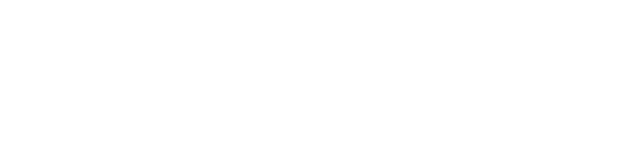
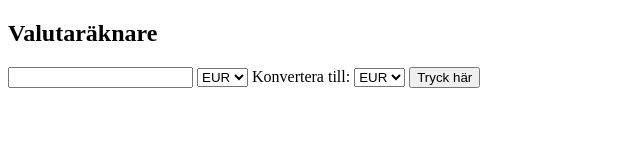
Before and after one commit to Citronpeppar/Currency-Calc, a plain HTML site: page index.html in a window 1280 px wide. Shown: the whole page, without its empty margins (0-640 px from the left). Drawn offline with Linux system fonts and the light colour scheme.

Commit message:
Added HTML

```diff
--- a/index.html
+++ b/index.html
@@ -8,8 +8,35 @@
   <title>Currency Calculator</title>
 </head>
 <body>
+  <div class="container">
+    <h2>
+    Valutaräknare
+    </h2>
 
-
+    <form>
+      <input type="number">
+      <select>
+        <option>EUR</option>
+        <option>USD</option>
+        <option>GBP</option>
+      </select>
+      <label>Konvertera till:</label>
+      <select>
+        <option>EUR</option>
+        <option>USD</option>
+        <option>GBP</option>
+      </select>
+      <button>Tryck här</button>
+    </form>
+    <div class="result">
+      <p>
+        <span class="given-amount"></span>
+        <span class="base-currency"></span>
+        <span class="final-result"></span>
+        <span class="second-currency"></span>
+      </p>
+    </div>
+  </div>
 
 </body>
 </html>
```
